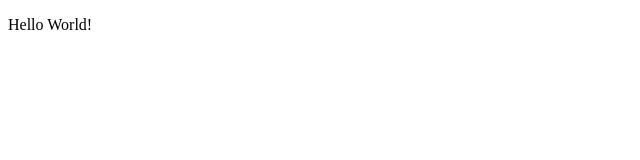
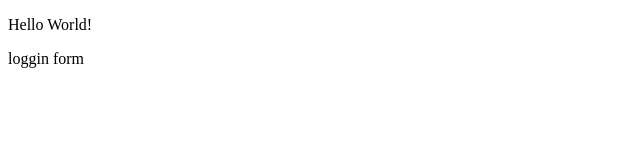
Before and after one commit to Albave/newrep, a plain HTML site: page index.html in a window 1280 px wide. Shown: the full height of the page, 0-640 px from the left. Drawn offline with Linux system fonts and the light colour scheme.

Commit message:
loggin form

```diff
--- a/index.html
+++ b/index.html
@@ -7,5 +7,6 @@
         <p>
             Hello World!
         </p>
+        loggin form
     </body>
 </html>
```
Also changed, not shown: login.html (added, +1 -0 lines), dir2/hihih.txt (added), log.txt (added).
